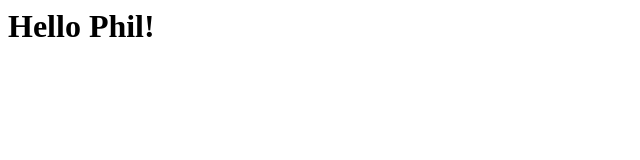
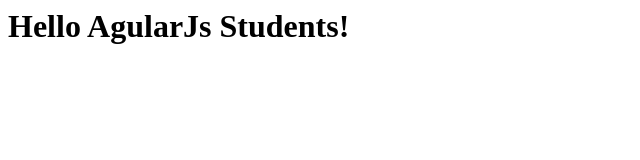
Before and after one commit to PhilJVJ/mylesson-angularjs, a plain HTML site: page index.html in a window 1280 px wide. Shown: the whole page, without its empty margins (0-640 px from the left). Drawn offline with Linux system fonts and the light colour scheme.

Commit message:
Next version.

```diff
--- a/index.html
+++ b/index.html
@@ -4,6 +4,6 @@
         <title>Hello AngularJs</title>
     </head>
     <body>
-        <h1>Hello Phil!</h1>
+        <h1>Hello AgularJs Students!</h1>
     </body>
 </html>
```
